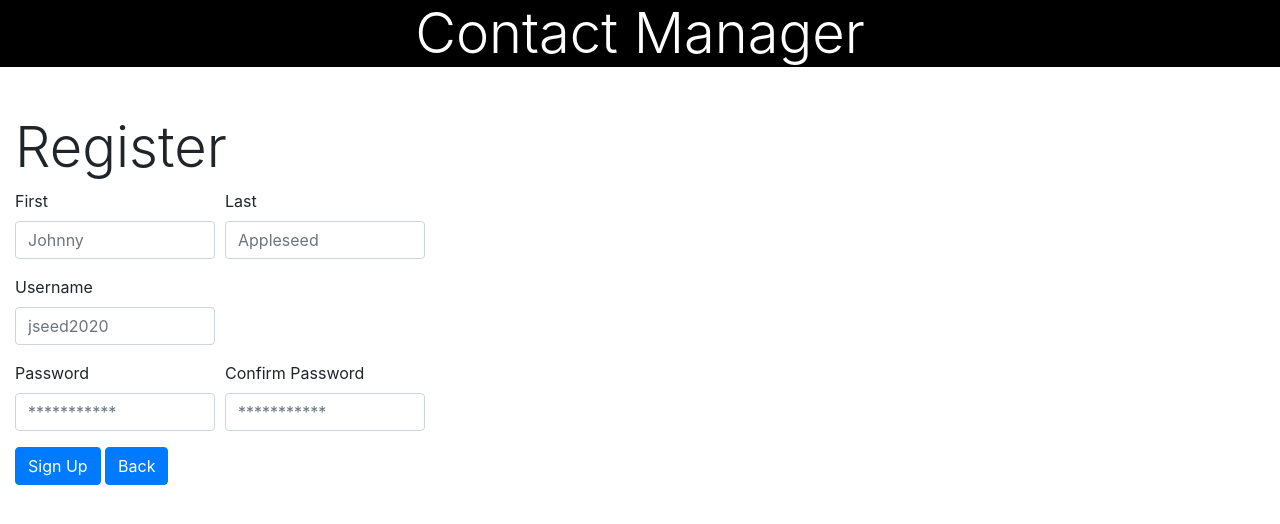
After one commit to ryandelvecchio/cop4331-small-project, a PHP site: page /register.php in a window 1280 px wide. The commit adds this page. Shown: the top 524 px of the page. Run offline with PHP 8.4, Linux system fonts and the light colour scheme.

Commit message:
Login and Registration
Contains database connection configuration, login, logout, and registration functionality.

```diff
--- /dev/null
+++ b/config.php
@@ -0,0 +1,9 @@
+<?php
+	// Connec to database
+	$connection = mysqli_connect('localhost', 'root', '', 'contactmanager');
+
+	// Check connection
+	if($connection === false){
+		die("ERROR: Could not connect. " . mysqli_connect_error());
+	}
+?>
--- /dev/null
+++ b/register.php
@@ -0,0 +1,133 @@
+<?php
+  session_start();
+
+  if(isset($_SESSION['user_id'])) {
+      header("Location: home.php");
+  }
+
+  include_once 'config.php';
+
+  // Set validation error flag as false
+  $error = false;
+
+  // Check if form is submitted
+  if (isset($_POST['signup'])) {
+      $username = mysqli_real_escape_string($connection, $_POST['inputUsername']);
+      $firstname = mysqli_real_escape_string($connection, $_POST['inputFirstName']);
+      $lastname = mysqli_real_escape_string($connection, $_POST['inputLastName']);
+      $password = mysqli_real_escape_string($connection, $_POST['inputPassword']);
+      $cpassword = mysqli_real_escape_string($connection, $_POST['inputCPassword']);
+
+      // Names can contain only alpha characters
+      if (!preg_match("/^[a-zA-Z]+$/", $firstname)) {
+          $error = true;
+          $firstname_error = "First name must contain only letters.";
+      }
+
+      if (!preg_match("/^[a-zA-Z]+$/", $lastname)) {
+          $error = true;
+          $lastname_error = "Last name must contain only letters.";
+      }
+
+      // Usernames may contain letters and numbers
+      if (!preg_match("/^[a-zA-Z0-9]+$/", $username)) {
+          $error = true;
+          $username_error = "Username must contain only letters and numbers.";
+      }
+
+      if(strlen($password) < 6) {
+          $error = true;
+          $password_error = "Password must be a minimum of 6 characters.";
+      }
+
+      if($password != $cpassword) {
+          $error = true;
+          $cpassword_error = "Passwords do not match.";
+      }
+
+      if (!$error) {
+          if(mysqli_query($connection, "INSERT INTO users(username,password,firstname,lastname) VALUES('" . $username . "', '" . md5($password) . "', '" . $firstname . "', '" . $lastname . "')")) {
+              $successmsg = "Registration complete!";
+          } else {
+              $errormsg = "Error in registering...Please try again later!";
+          }
+      }
+  }
+?>
+
+<!DOCTYPE html>
+<html>
+<head>
+  <meta name="author" content="Brandon Mitchell">
+  <meta charset="utf-8">
+  <meta name="viewport" content="width=device-width, initial-scale=1, shrink-to-fit=no">
+  <link href="css/styles.css" rel="stylesheet">
+  <link rel="stylesheet" href="https://stackpath.bootstrapcdn.com/bootstrap/4.5.2/css/bootstrap.min.css"
+  integrity="sha384-JcKb8q3iqJ61gNV9KGb8thSsNjpSL0n8PARn9HuZOnIxN0hoP+VmmDGMN5t9UJ0Z"
+  crossorigin="anonymous">
+</head>
+
+<body>
+
+  <h1 id=title class=display-4>Contact Manager</h1>
+  <br>
+
+  <div style = "max-width: 1400px; margin: 1; padding: 15px">
+
+    <h1 class="display-4">Register</h1>
+
+
+    <form role="form" action="register.php" method="post">
+      <!-- First and Last Name Row -->
+      <div class="form-row">
+        <div class="form-group col-md-2">
+          <label for="inputFirstName">First</label>
+          <input type="text" class="form-control" name="inputFirstName" required placeholder="Johnny">
+          <span class="text-danger"><?php if (isset($lastname_error)) echo $lastname_error; ?></span>
+        </div>
+        <div class="form-group col-md-2">
+          <label for="inputLastName">Last</label>
+          <input type="text" class="form-control" name="inputLastName" required placeholder="Appleseed">
+          <span class="text-danger"><?php if (isset($firstname_error)) echo $firstname_error; ?></span>
+        </div>
+      </div>
+
+      <!-- Username Row -->
+      <div class="form-row">
+        <div class="form-group col-md-2">
+          <label for="inputUsername">Username</label>
+          <input type="text" class="form-control" name="inputUsername" required placeholder="jseed2020">
+          <span class="text-danger"><?php if (isset($username_error)) echo $username_error; ?></span>
+        </div>
+      </div>
+
+      <!-- Password and Confirm Password Row -->
+      <div class="form-row">
+        <div class="form-group col-md-2">
+          <label for="inputPassword">Password</label>
+          <input type="password" class="form-control" name="inputPassword" required placeholder="***********">
+          <span class="text-danger"><?php if (isset($password_error)) echo $password_error; ?></span>
+        </div>
+        <div class="form-group col-md-2">
+          <label for="inputPassword">Confirm Password</label>
+          <input type="password" class="form-control" name="inputCPassword" required placeholder="***********">
+          <span class="text-danger"><?php if (isset($cpassword_error)) echo $cpassword_error; ?></span>
+        </div>
+      </div>
+
+      <button type="submit" name="signup" class="btn btn-primary">Sign Up</button>
+
+      <button type="button" class="btn btn-primary">
+        <a href="index.html" style="color:inherit">Back</a>
+      </button>
+    </form>
+    <span class="text-success"><?php if (isset($successmsg)) { echo $successmsg; } ?></span>
+    <span class="text-danger"><?php if (isset($errormsg)) { echo $errormsg; } ?></span>
+  </div>
+
+  <script>
+
+  </script>
+
+</body>
+</html>
```
Also changed, not shown: home.php (renamed from userHome.html, +15 -1 lines), login.php (added, +26 -0 lines), logout.php (added, +10 -0 lines), userRegister.html (deleted, +0 -72 lines).
